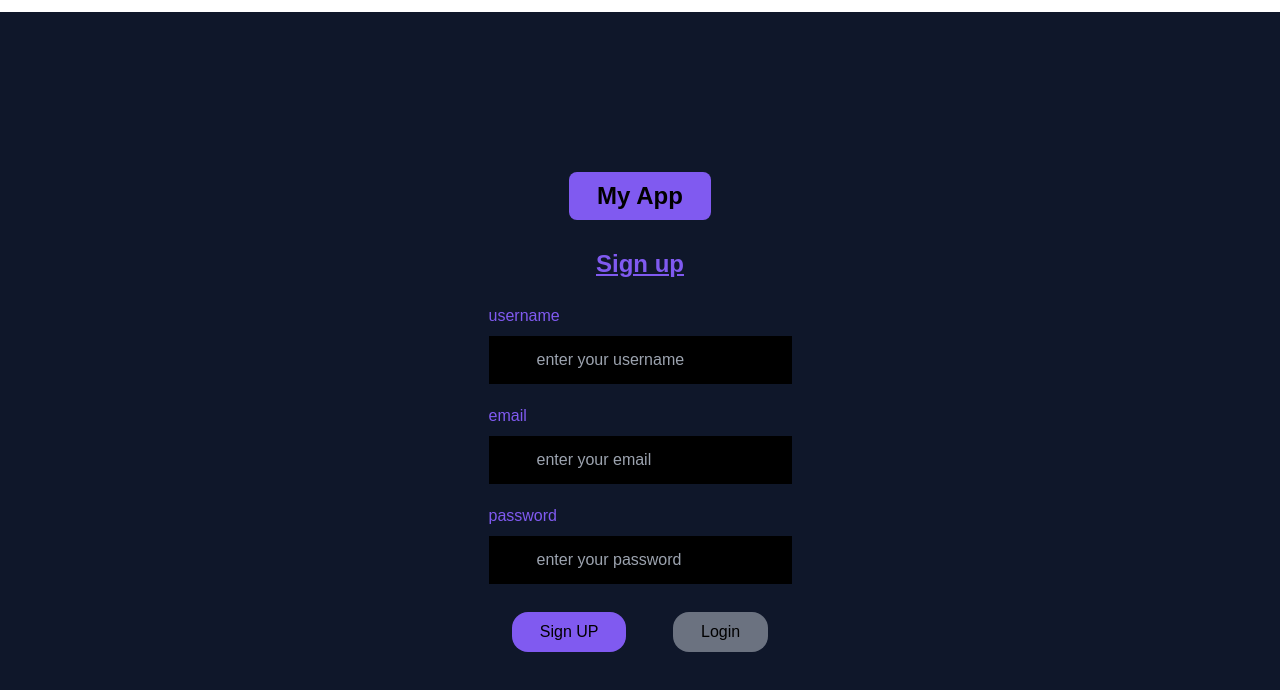
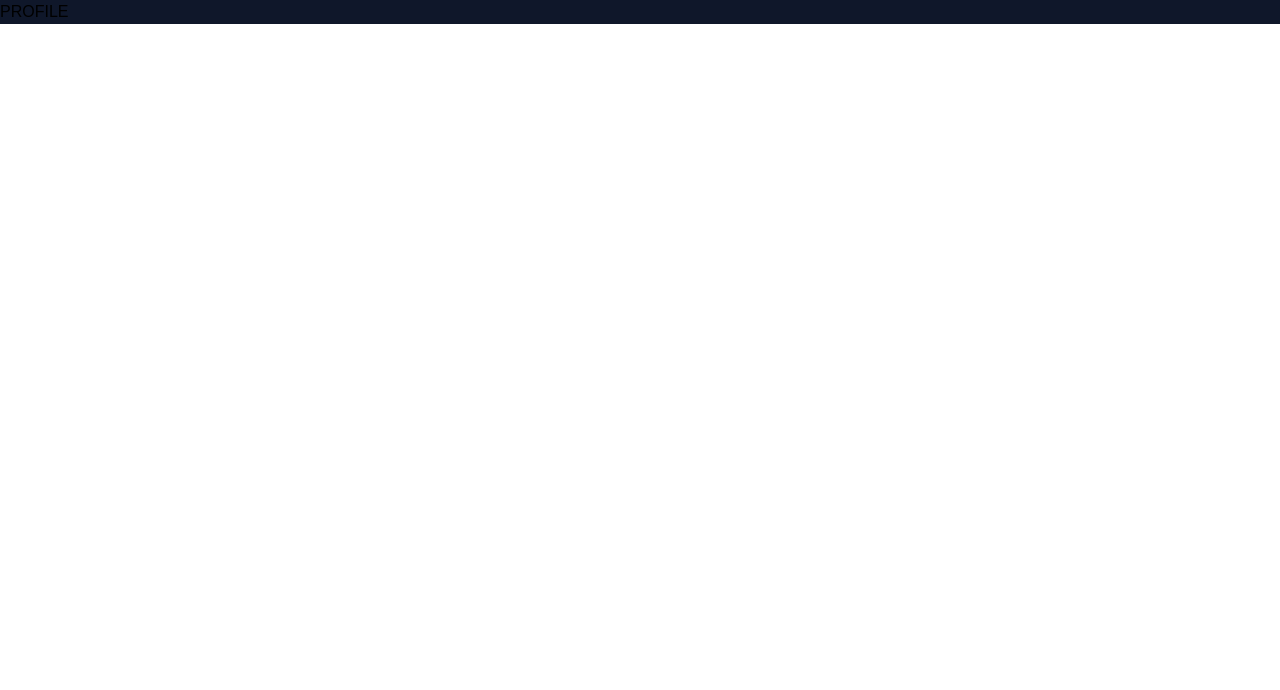
Before and after one commit to raflydjanas/social-app, a React (Vite) app: page /profile in a window 1280 px wide. Shown: the top 690 px of the page. Built offline with nearby package versions, Linux system fonts and the light colour scheme.

Commit message:
mencoba pindah halaman tapi belum berhasil

```diff
--- a/package.json
+++ b/package.json
@@ -12,7 +12,8 @@
   "dependencies": {
     "axios": "^1.6.7",
     "react": "^18.2.0",
-    "react-dom": "^18.2.0"
+    "react-dom": "^18.2.0",
+    "react-router-dom": "^6.22.1"
   },
   "devDependencies": {
     "@types/react": "^18.2.55",
--- a/src/App.jsx
+++ b/src/App.jsx
@@ -1,13 +1,17 @@
+import { BrowserRouter as Router, Routes, Route } from 'react-router-dom';
+import './index.css'
 import Layout from './components/layout';
-import './index.css'
+import { Profile } from './components/Profile';
 
 function App() {
-
   return (
     <div className='lg:bg-dark'>
-      <div>
-      <Layout/>
-      </div>
+      <Router>
+        <Routes>
+          <Route path='/' element={<Layout/>}/>
+          <Route path='/profile' element={<Profile/>}/>
+        </Routes>
+      </Router>
     </div>
   )
 }
--- a/src/components/Login.jsx
+++ b/src/components/Form.jsx
@@ -1,26 +1,26 @@
 import { useState } from "react";
-import axios from 'axios';
+import axios from "axios";
+import { redirect } from "react-router-dom";
 
+export const Form = () => {
 
-export default function Login() {
-    const [action, setAction] = useState('Sign up') ;
+    const [action, setAction] = useState('Sign Up');
     const [dataUser, setDataUser] = useState({
         username: '',
         email: '',
         password: '',
     });
 
+
     const handleChange = (e) => {
         setDataUser({...dataUser, [e.target.name]: e.target.value });
-
-        console.log(dataUser);
     }
 
     const handleSubmit = async (e) => {
         e.preventDefault();
 
         try {
-            const baseurl = 'https://documenter.getpostman.com/view/16770115/2sA2r6ZQrt'
+            const baseurl = "https://api-mini-socmed.notneet.my.id";
 
             let url = `${baseurl}/auth/login`;
             let paylod = {
@@ -30,18 +30,19 @@ export default function Login() {
             }
 
             const ress = await axios.post(url, paylod);
-            console.log(ress.data);
+            if(ress) {
+                return redirect('/profile')
+            } else {
+                console.log('failed to submit');
+            }
 
         } catch (err) {
             console.log(err);
         }
-
     }
 
   return (
 
-    <>
-    <div>
     <form onSubmit={handleSubmit}>
          <div className="">
             <h2 className="text-purple text-2xl mb-6 font-semibold text-center underline">{action}</h2>
@@ -75,7 +76,6 @@ export default function Login() {
             </div>
         </div>
     </form>
-    </div>
-    </>
+
   )
 }
--- /dev/null
+++ b/src/components/LoginAndSIgnUp.jsx
@@ -0,0 +1,9 @@
+import { Form } from "./Form";
+
+export default function Login() {
+    return (
+     <>
+        <Form/>
+     </>
+    )
+}
--- /dev/null
+++ b/src/components/Profile.jsx
@@ -0,0 +1,6 @@
+
+export const Profile = () => {
+    return (
+        <h1>PROFILE</h1>
+    )
+}
--- a/src/components/layout.jsx
+++ b/src/components/layout.jsx
@@ -1,11 +1,11 @@
-import Login from "./Login";
+import LoginAndSignUP from "./LoginAndSIgnUp";
 import '../index.css';
 
 export default function Layout() {
     return (
         <div className="container flex flex-col items-center justify-center mt-3 bg-dark h-screen ">
             <h1 className="bg-purple mb-7 py-2 px-7 rounded-lg font-bold text-2xl">My App</h1>
-            <Login/>
+            <LoginAndSignUP />
         </div>
     )
 }
```
Also changed, not shown: 1 other file (tests, documents, lock files or other folders). Lines whose indentation alone changed are shown as unchanged.
